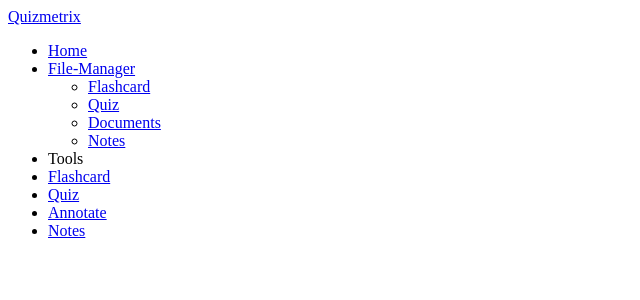
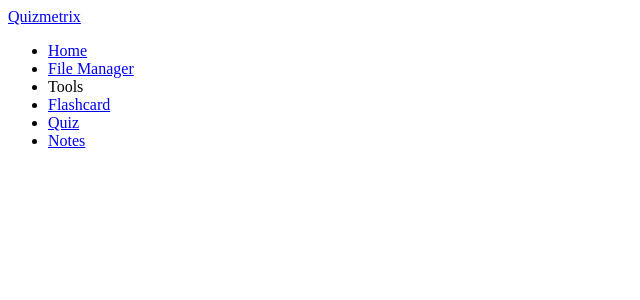
Before and after one commit to mrp-cl/Quiz-metrix, a PHP site: page /sidebar.php in a window 1280 px wide. Shown: the top 300 px of the page, without its empty margins (0-640 px from the left). Run offline with PHP 8.4, Linux system fonts and the light colour scheme.

Commit message:
fix/changed some css

```diff
--- a/shared-student/navbar.php
+++ b/shared-student/navbar.php
@@ -13,10 +13,6 @@
 			<i class='bx bxs-bell icon'></i>
 			<span class="badge">5</span>
 		</a>
-		<a href="#" class="nav-link">
-			<i class='bx bxs-message-square-dots icon'></i>
-			<span class="badge">8</span>
-		</a>
 		<h6><?php echo $_SESSION['USER_NAME']; ?></h6>
 		<div class="profile">
 			<img src="https://images.unsplash.com/photo-1517841905240-472988babdf9?ixid=MnwxMjA3fDB8MHxzZWFyY2h8NHx8cGVvcGxlfGVufDB8fDB8fA%3D%3D&ixlib=rb-1.2.1&auto=format&fit=crop&w=500&q=60" alt="">
--- a/shared-student/sidebar.php
+++ b/shared-student/sidebar.php
@@ -1,40 +1,15 @@
 <!-- SIDEBAR -->
 <section id="sidebar">
-		<a  href="#" class="brand text-decoration-none"><i class='bx bxs-smile icon'></i> Quizmetrix</a>
+		<a  href="../home" class="brand text-decoration-none"><i class='bx bxs-smile icon'></i> Quizmetrix</a>
 		<ul class="side-menu">
-			<li><a class="nav-link"  href="../home/index.php" class="active"><i class='bx bxs-dashboard icon' ></i> Home</a></li>
-			<li>
-				<a class="nav-link" href="#"><i class='bx bxs-inbox icon' ></i> File-Manager <i class='bx bx-chevron-right icon-right' ></i></a>
-				<ul class="side-dropdown">
-					<li><a class="nav-link" href="#">Flashcard</a></li>
-					<li><a class="nav-link" href="#">Quiz</a></li>
-					<li><a class="nav-link" href="#">Documents</a></li>
-					<li><a class="nav-link" href="#">Notes</a></li>
-				</ul>
-			</li>
-			<li class="divider" data-text="study-tools">Tools</li>
+			<li><a class="nav-link"  href="../home/index.php" class="active"><i class='bx bx-home-alt icon' ></i> Home</a></li>
+			<li><a class="nav-link" href="#"><i class='bx bx-folder-open icon'></i> File Manager </a></li>
+			<li class="divider" data-text="study - tools">Tools</li>
 
-			<li><a class="nav-link" href="../flashcard"><i class='bx bxs-chart icon' ></i> Flashcard</a></li>
-			<li><a class="nav-link" href="../quiz"><i class='bx bxs-widget icon' ></i> Quiz</a></li>
-			<li><a class="nav-link" href="#"><i class='bx bxs-widget icon' ></i> Annotate</a></li>
-			<li><a class="nav-link" href="#"><i class='bx bxs-widget icon' ></i> Notes</a></li>
-			<!-- <li class="divider" data-text="table and forms">Table and forms</li> -->
-			<!-- <li><a href="#"><i class='bx bx-table icon' ></i> Tables</a></li> -->
-			<!-- <li>
-				<a href="#"><i class='bx bxs-notepad icon' ></i> Forms <i class='bx bx-chevron-right icon-right' ></i></a>
-				<ul class="side-dropdown">
-					<li><a href="#">Basic</a></li>
-					<li><a href="#">Select</a></li>
-					<li><a href="#">Checkbox</a></li>
-					<li><a href="#">Radio</a></li>
-				</ul>
-			</li> -->
+			<li><a class="nav-link" href="#"><i class='bx bx-card icon'></i> Flashcard</a></li>
+			<li><a class="nav-link" href="../quiz"><i class='bx bx-check-double icon' ></i> Quiz</a></li>
+			<li><a class="nav-link" href="#"><i class='bx bx-notepad icon' ></i> Notes</a></li>
+
 		</ul>
-		<!-- <div class="ads">
-			<div class="wrapper">
-				<a href="#" class="btn-upgrade">Upgrade</a>
-				<p>Become a <span>PRO</span> member and enjoy <span>All Features</span></p>
-			</div>
-		</div> -->
 	</section>
 	<!-- SIDEBAR -->
--- a/student/home/css/styles.css
+++ b/student/home/css/styles.css
@@ -29,7 +29,6 @@
   .right-column {
     display: flex;
     flex-direction: column;
-    gap: 20px;
   }
 
   /* Cards */
@@ -312,6 +311,8 @@
     align-items: center;
     padding: 10px 15px;
     border-top: 1px solid #f0f0f0;
+    background-color: var(--bs-card-cap-bg);
+
   }
 
   .timer-start-btn {
@@ -686,7 +687,7 @@
   }
 
   .card.current-events-card {
-    height: 347px;
+    height: auto;
 }
 
 .icon-btn{
```
Also changed, not shown: student/home/index.php (+12 -2 lines), vendor/admin/users/users.css, vendor/student/home/home.css.
